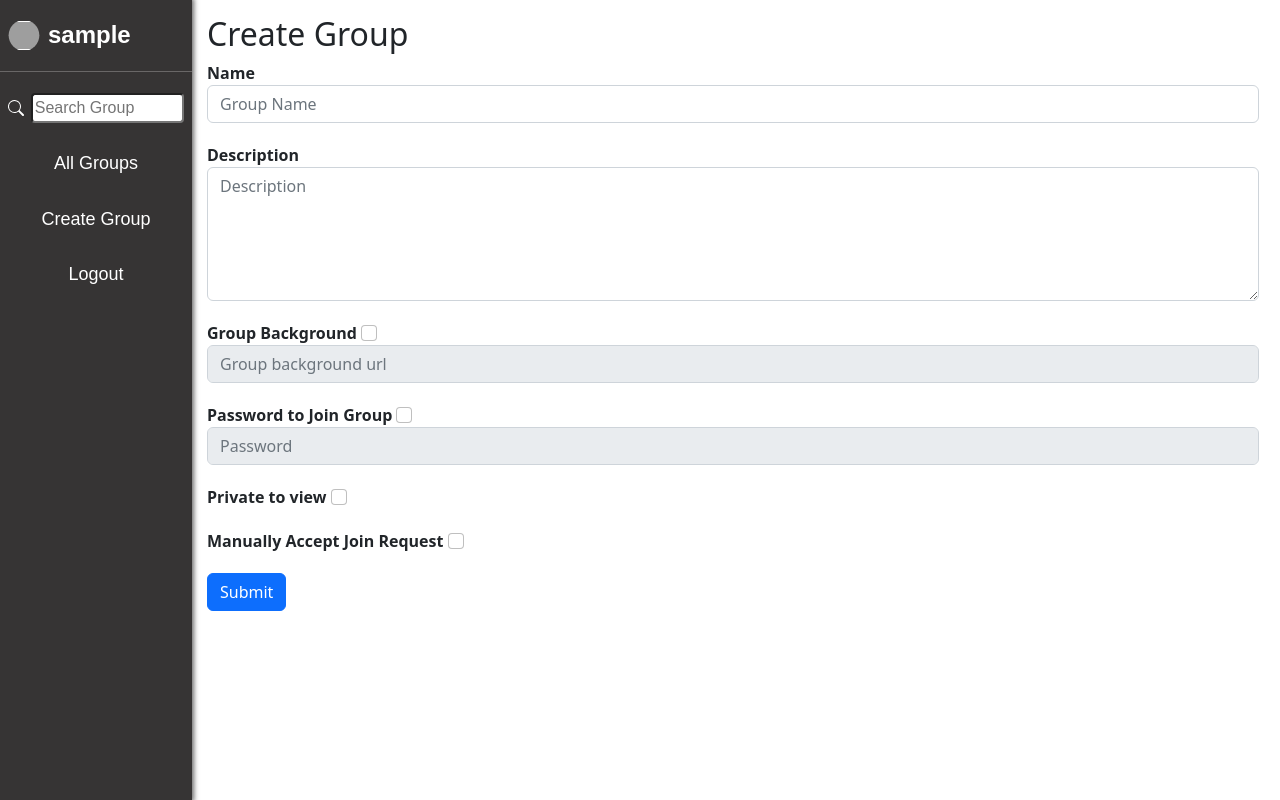
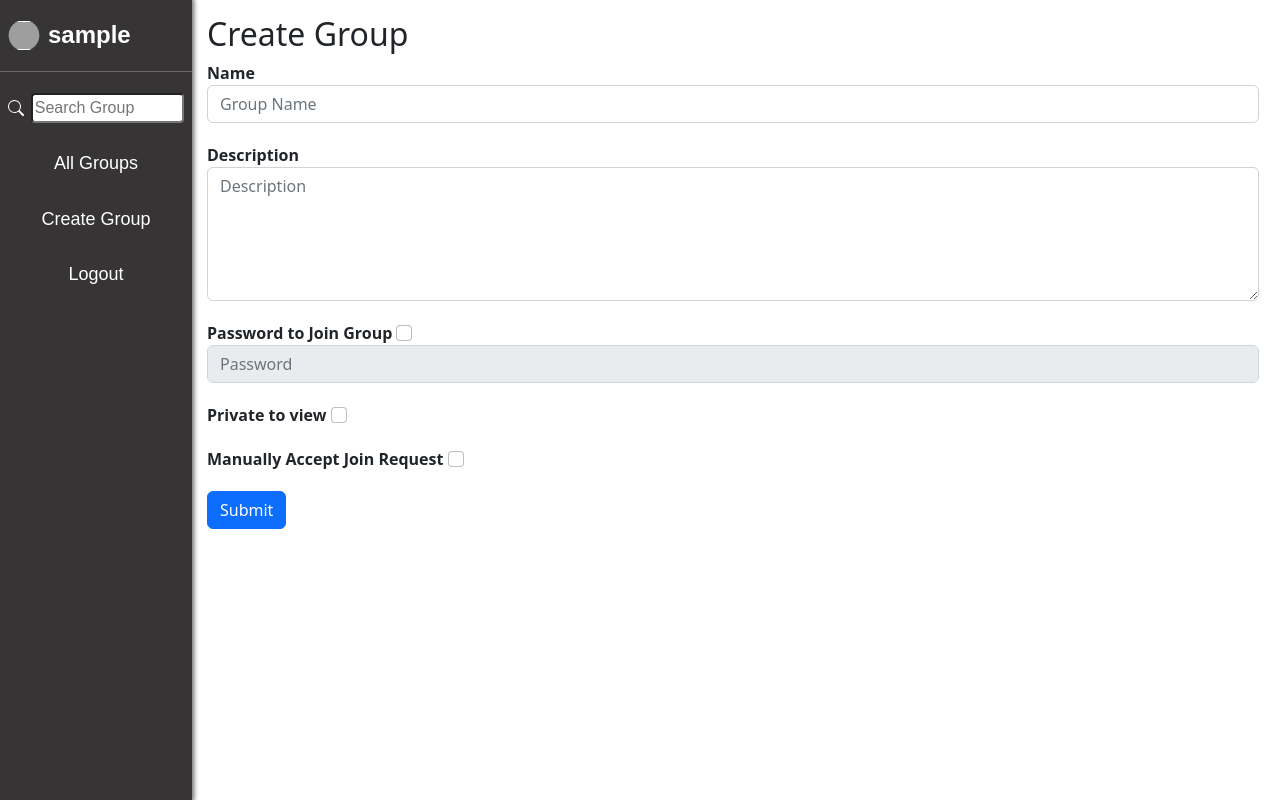
Before and after one commit to cidann/chatApp, a Django app: page /create in a window 1280 px wide. Run offline with Django 4.2, Linux system fonts and the light colour scheme; the visitor is signed in with stand-in values (Sample User, id 1); grey boxes are pictures that could not be loaded.

Commit message:
removed background fields and added recaptcha

```diff
--- a/group/models.py
+++ b/group/models.py
@@ -32,8 +32,6 @@ class User(AbstractUser):
 class Group(models.Model):
     name=models.TextField()
     description=models.TextField(blank=True,null=True)
-    backgroundEnabled=models.TextField(default='off')
-    background=models.URLField(blank=True,null=True)
     passwordEnabled=models.TextField(default='off')
     password = models.TextField(blank=True,null=True)
     private=models.TextField(blank=True)
--- a/group/templates/group/create.html
+++ b/group/templates/group/create.html
@@ -17,11 +17,6 @@
             <textarea id="description" class="form-control" rows="5" placeholder="Description" name="description"></textarea>
         </div>
         <div class="form-group">
-            <strong>Group Background</strong>
-            <input id='backgroundCheckBox' class="form-check-input" type="checkbox" name="backgroundCheckBox">
-            <input id="background" disabled class="form-control" placeholder="Group background url" name="background">
-        </div>
-        <div class="form-group">
             <strong>Password to Join Group</strong>
             <input id='passwordCheckBox' class="form-check-input" type="checkbox" name="passwordCheckBox">
             <input id="password" disabled class="form-control" type="password" placeholder="Password" name="password">
--- a/group/templates/group/register.html
+++ b/group/templates/group/register.html
@@ -1,7 +1,7 @@
 {% extends "group/layout.html" %}
 
 {% block body %}
-
+<script src="https://www.google.com/recaptcha/api.js" async defer></script>
     <h2>Register</h2>
 
     {% if message %}
@@ -26,6 +26,7 @@
             <input type="file" accept="image/*" class="form-control" id="profileImage" name="profileImage">
         </div>
         <input class="btn btn-primary" type="submit" value="Register">
+        <div class="g-recaptcha" data-sitekey="{{site_key}}"></div>
     </form>
 
     Already have an account? <a href="{% url 'login' %}">Log In here.</a>
--- a/group/views.py
+++ b/group/views.py
@@ -1,5 +1,7 @@
 import json
-import re
+import dotenv
+dotenv.load_dotenv()
+import re,os
 from django.shortcuts import render
 from django.http import HttpResponse, HttpResponseRedirect, HttpResponseNotFound, JsonResponse
 from django.urls import reverse
@@ -46,7 +48,8 @@ def register(request):
         confirmation = request.POST["confirmation"]
         if password != confirmation:
             return render(request, "group/register.html", {
-                "message": "Passwords must match."
+                "message": "Passwords must match.",
+                'site_key':os.environ.get('reCAPTCHA_SITE_KEY')
             })
 
         # Attempt to create new user
@@ -54,7 +57,8 @@ def register(request):
             user = User.objects.create_user(username, email, password)
         except IntegrityError:
             return render(request, "group/register.html", {
-                "message": "Username already taken."
+                "message": "Username already taken.",
+                'site_key':os.environ.get('reCAPTCHA_SITE_KEY')
             })
         profileImage = request.FILES.get('profileImage')
         if(profileImage):
@@ -64,7 +68,7 @@ def register(request):
         login(request, user)
         return HttpResponseRedirect(reverse("index"))
     else:
-        return render(request, "group/register.html")
+        return render(request, "group/register.html",{'site_key':os.environ.get('reCAPTCHA_SITE_KEY')})
 
 def index(request):
     return render(request,'group/index.html',{'all':Group.objects.all()})
@@ -104,8 +108,6 @@ def create(request):
         if(Group.objects.filter(name=name)):
             return render(request, 'group/create.html',{'message':'group name already exist'})
         description=postParam.get('description')
-        backgroundEnabled=postParam.get('backgroundCheckBox','off')
-        background=postParam.get('background')
         passwordEnabled=postParam.get('passwordCheckBox','off')
         password=postParam.get('password')
         private=postParam.get('privateCheckBox','off')
@@ -113,8 +115,6 @@ def create(request):
         group=Group(
             name=name,
             description=description,
-            backgroundEnabled=backgroundEnabled,
-            background=background,
             passwordEnabled=passwordEnabled,
             password=password,
             private=private,
@@ -170,8 +170,6 @@ def modifySetting(request,groupID):
         data=json.loads(request.body)
         group.name=data.get('name')
         group.description=data.get('description')
-        group.backgroundEnabled=data.get('backgroundCheckBox','off')
-        group.background=data.get('background')
         group.private=data.get('privateCheckBox','off')
         group.manual=data.get('manualCheckBox','off')
         group.passwordEnabled=data.get('passwordCheckBox','off')
```
Also changed, not shown: group/templates/group/group.html (+0 -10 lines).
